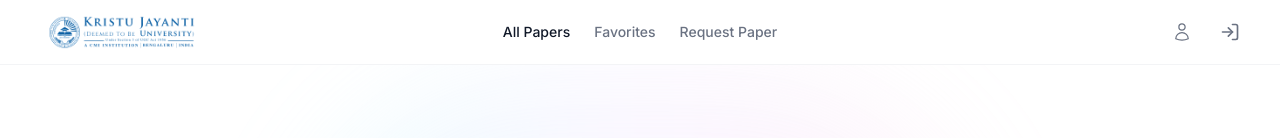
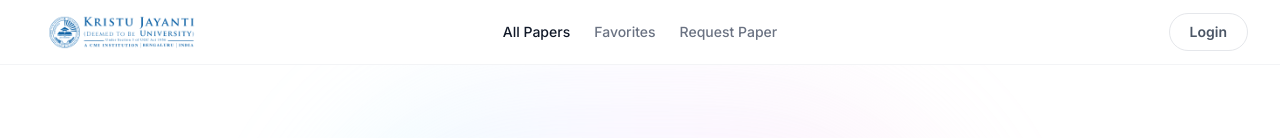
Before and after one commit to Nrj007/ques-portal-frontend, a React (Vite) app: page /search in a window 1280 px wide. Shown: the top 138 px of the page. Built offline with nearby package versions, Linux system fonts and the light colour scheme; no server answers.

Commit message:
minor bug fixes

```diff
--- a/src/components/Navbar.jsx
+++ b/src/components/Navbar.jsx
@@ -196,34 +196,12 @@ const Navbar = () => {
               </div>
             ) : (
               <div className="flex items-center gap-3">
-                {/* Login icon */}
+                {/* Login Button */}
                 <button
                   onClick={openLoginModal}
-                  className="p-2 text-gray-500 hover:text-gray-700 transition-colors"
-                  title="Login"
+                  className="px-5 py-2 text-sm font-semibold text-gray-600 border border-gray-200 rounded-full hover:bg-gray-50 transition-colors"
                 >
-                  <svg
-                    className="w-5 h-5"
-                    fill="none"
-                    stroke="currentColor"
-                    viewBox="0 0 24 24"
-                    strokeWidth={1.5}
-                  >
-                    <path
-                      strokeLinecap="round"
-                      strokeLinejoin="round"
-                      d="M15.75 6a3.75 3.75 0 11-7.5 0 3.75 3.75 0 017.5 0zM4.501 20.118a7.5 7.5 0 0114.998 0A17.933 17.933 0 0112 21.75c-2.676 0-5.216-.584-7.499-1.632z"
-                    />
-                  </svg>
-                </button>
-
-                {/* Login arrow */}
-                <button
-                  onClick={openLoginModal}
-                  className="p-2 text-gray-500 hover:text-gray-700 transition-colors"
-                  title="Login"
-                >
-                  <LogIn className="h-5 w-5" />
+                  Login
                 </button>
               </div>
             )}
--- a/src/pages/FavouritesPage.jsx
+++ b/src/pages/FavouritesPage.jsx
@@ -65,6 +65,18 @@ const FavouritesPage = () => {
       const response = await api.post(`/papers/favorite/${paperId}`);
       if (!response.data.isFavorite) {
         setPapers(papers.filter((p) => p.id !== paperId));
+      } else {
+        setPapers(
+          papers.map((p) =>
+            p.id === paperId
+              ? {
+                  ...p,
+                  favorites_count:
+                    Math.max(0, parseInt(p.favorites_count || 0)) + 1,
+                }
+              : p,
+          ),
+        );
       }
     } catch (error) {
       console.error("Error toggling favourite:", error);
--- a/src/pages/LandingPage.jsx
+++ b/src/pages/LandingPage.jsx
@@ -359,8 +359,18 @@ const LandingPage = () => {
                                               response.data.isFavorite,
                                             favorites_count: response.data
                                               .isFavorite
-                                              ? p.favorites_count + 1
-                                              : p.favorites_count - 1,
+                                              ? Math.max(
+                                                  0,
+                                                  parseInt(
+                                                    p.favorites_count || 0,
+                                                  ),
+                                                ) + 1
+                                              : Math.max(
+                                                  0,
+                                                  parseInt(
+                                                    p.favorites_count || 0,
+                                                  ),
+                                                ) - 1,
                                           }
                                         : p,
                                     ),
--- a/src/pages/ManagePapers.jsx
+++ b/src/pages/ManagePapers.jsx
@@ -74,7 +74,15 @@ const ManagePapers = () => {
       const response = await api.post(`/papers/favorite/${id}`);
       setPapers(
         papers.map((p) =>
-          p.id === id ? { ...p, is_favorite: response.data.isFavorite } : p,
+          p.id === id
+            ? {
+                ...p,
+                is_favorite: response.data.isFavorite,
+                favorites_count: response.data.isFavorite
+                  ? Math.max(0, parseInt(p.favorites_count || 0)) + 1
+                  : Math.max(0, parseInt(p.favorites_count || 0)) - 1,
+              }
+            : p,
         ),
       );
     } catch (error) {
--- a/src/pages/SearchPage.jsx
+++ b/src/pages/SearchPage.jsx
@@ -256,7 +256,13 @@ const SearchPage = () => {
       setPapers(
         papers.map((p) =>
           p.id === paper.id
-            ? { ...p, is_favorite: response.data.isFavorite }
+            ? {
+                ...p,
+                is_favorite: response.data.isFavorite,
+                favorites_count: response.data.isFavorite
+                  ? Math.max(0, parseInt(p.favorites_count || 0)) + 1
+                  : Math.max(0, parseInt(p.favorites_count || 0)) - 1,
+              }
             : p,
         ),
       );
```
